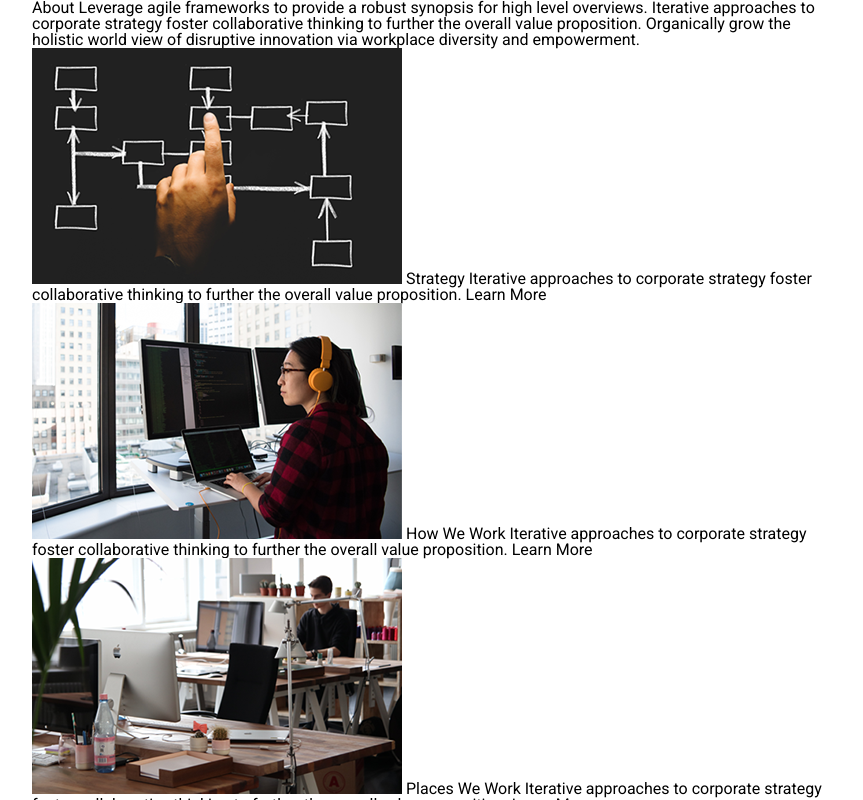
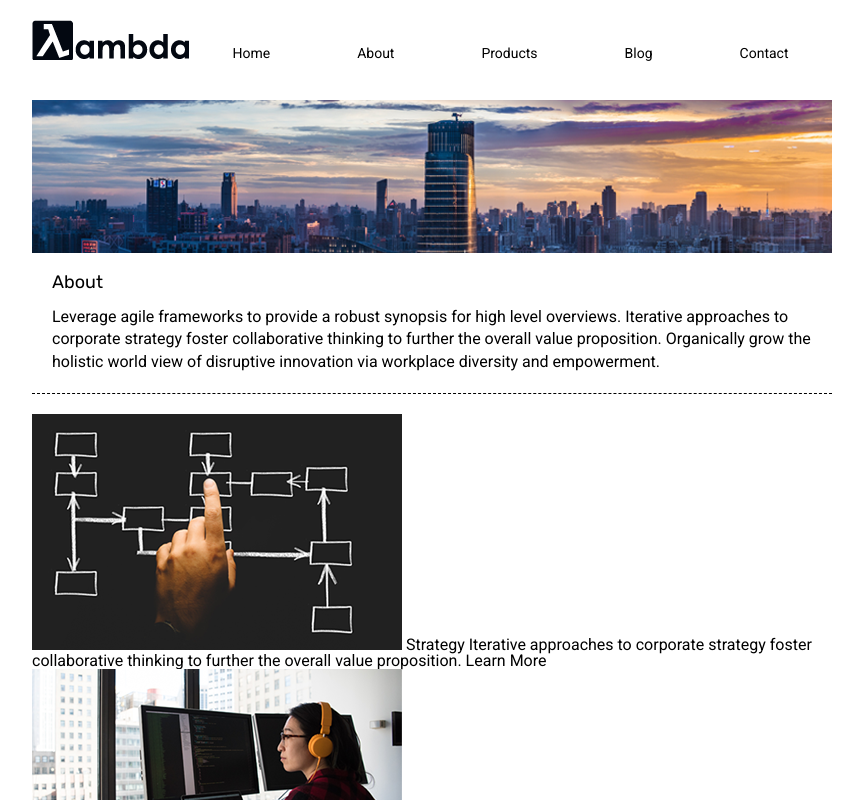
Before and after one commit to atonymartin20/LS-Sprint-Challenge-User-Interface, a plain HTML site: page about.html in a window 1280 px wide. Shown: the top 800 px of the page, without its empty margins (208-1071 px from the left). Drawn offline with Linux system fonts and the light colour scheme.

Commit message:
Added header to about.html

```diff
--- a/about.html
+++ b/about.html
@@ -8,18 +8,33 @@
 
   <link href="https://fonts.googleapis.com/css?family=Roboto|Rubik" rel="stylesheet">
   <link rel="stylesheet" href="css/index.css">
+  <link rel="stylesheet" href="css/about.css">
 
 </head>
 
 <body>
     <div class="container about-page">
+      <header>
+        <img class="logo" src="img/lambda-black.png" alt="Lambda logo" />
+        <nav>
+            <a href="index.html">Home</a>
+            <a href="about.html">About</a>
+            <a href="#">Products</a>
+            <a href="#">Blog</a>
+            <a href="contact.html">Contact</a>
+        </nav>
+      </header>
 
-    About
+      <section class="top-content">
+        <img src="img/jumbo-about.png" alt="jumbo about" />
+        <section class ="about">
+          <h3>About</h3>
 
-    Leverage agile frameworks to provide a robust synopsis for high level overviews. Iterative approaches to corporate strategy foster collaborative thinking to further the overall value proposition. Organically grow the holistic world view of disruptive innovation via workplace diversity and empowerment.
+          <p>Leverage agile frameworks to provide a robust synopsis for high level overviews. Iterative approaches to corporate strategy foster collaborative thinking to further the overall value proposition. Organically grow the holistic world view of disruptive innovation via workplace diversity and empowerment.</p>
+        </section>
+      </section>
 
-
-    <img src="img/about-plan.png" alt="strategy">
+      <img src="img/about-plan.png" alt="strategy">
 
     Strategy
 
--- a/css/about.css
+++ b/css/about.css
@@ -0,0 +1,3 @@
+.about {
+    padding: 0px 20px 20px 20px;
+}
```
Also changed, not shown: 1 other file.
